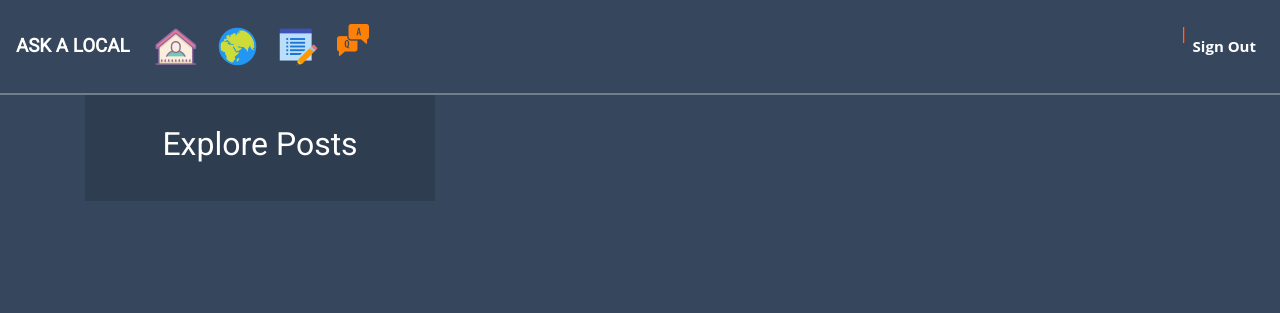
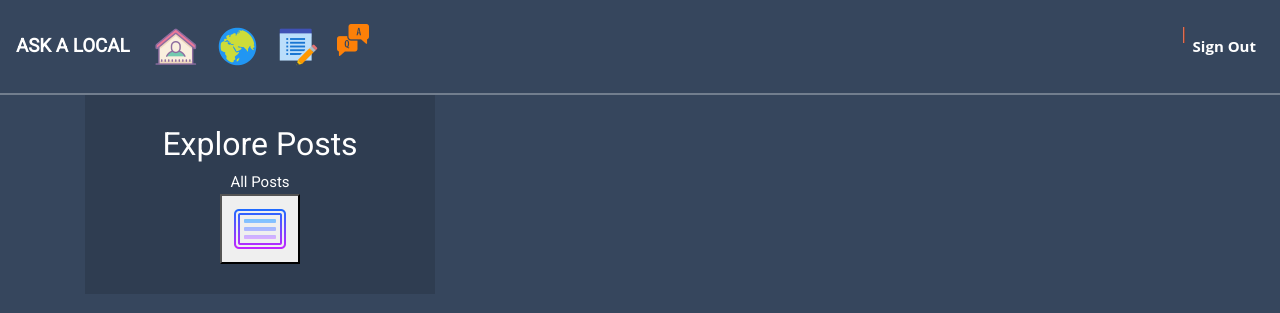
Before and after one commit to farhajawed/ask-a-local, a website: page public/html/global.html in a window 1280 px wide. Drawn offline with nearby package versions, Linux system fonts and the light colour scheme; files that its build step writes are made by us from their sources; no server answers; files whose address does not match are found by name; a web font is replaced by a local one.

Commit message:
All posts button added to global search page

```diff
--- a/public/html/global.html
+++ b/public/html/global.html
@@ -86,6 +86,7 @@
 
                 <ul id="categories">
                         <h3>Explore Posts</h3>
+                        <li> All Posts<br><button class ='cat' id="allPosts"><a href="/explorer"><img src="/images/icons8-activity-feed-64.png"/></a></button></li>
                 </ul>
             </div>
 
```
Also changed, not shown: public/images/icons8-activity-feed-64.png (added).
